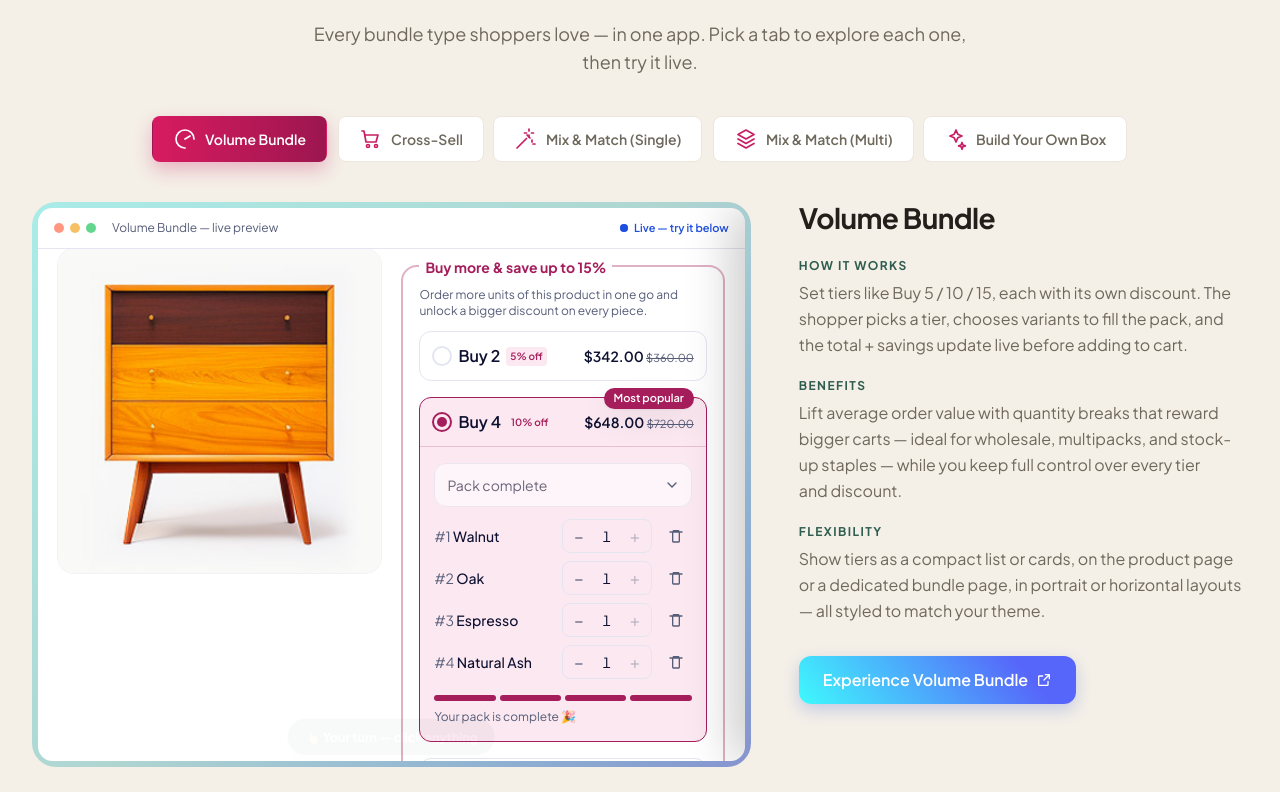
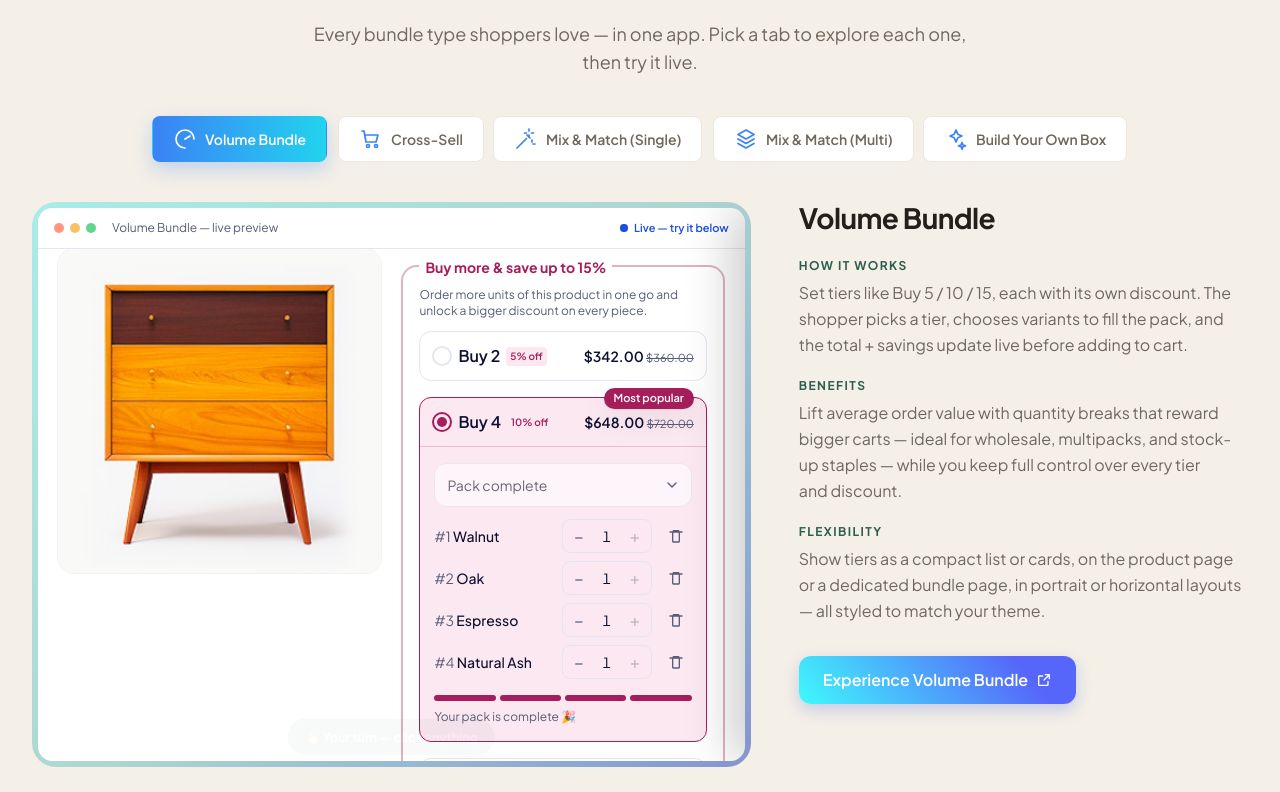
Before and after one commit to jahangir-efoli/push-bundle-website, a Next.js app: page /en in a window 1280 px wide. Shown: the part 988-1780 px from the top of the page. Built offline with nearby package versions, Linux system fonts and the light colour scheme.

Commit message:
Showcase: revert active tab to the brand blue-cyan gradient
Keep the 6px (rounded-md) corners; restore the brand blue->cyan gradient,
blue shadow, and blue inactive-icon accent (drop the magenta).

Co-Authored-By: Claude Opus 4.8 (1M context) <noreply@anthropic.com>

```diff
--- a/components/sections/feature-showcase.tsx
+++ b/components/sections/feature-showcase.tsx
@@ -188,13 +188,13 @@ export function FeatureShowcase({
               onClick={() => setActive(i)}
               style={
                 selected
-                  ? { backgroundImage: "linear-gradient(90deg,#d81b60,#9c164f)" }
+                  ? { backgroundImage: "linear-gradient(90deg,#3b82f6,#22d3ee)" }
                   : undefined
               }
               className={cn(
                 "pbfs-tab inline-flex cursor-pointer items-center gap-2 rounded-md border px-5 py-2.5 text-sm font-semibold transition-colors duration-200",
                 selected
-                  ? "border-transparent text-white shadow-[0_8px_18px_rgba(200,30,99,0.28)]"
+                  ? "border-transparent text-white shadow-[0_8px_18px_rgba(59,130,246,0.26)]"
                   : "border-[#ece6dc] bg-white text-[#6f685c] hover:border-[#d8cfc0] hover:text-[#23201c]",
                 selected && "pbfs-glow",
               )}
@@ -203,7 +203,7 @@ export function FeatureShowcase({
                 name={meta[i].icon as IconName}
                 className={cn(
                   "size-4 shrink-0",
-                  selected ? "text-white" : "text-[#c81e63]",
+                  selected ? "text-white" : "text-[#3b82f6]",
                 )}
               />
               {f.tab}
```
